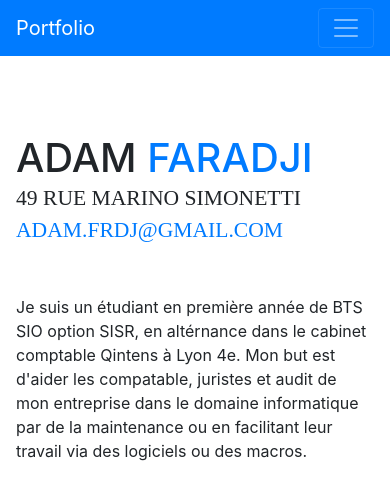
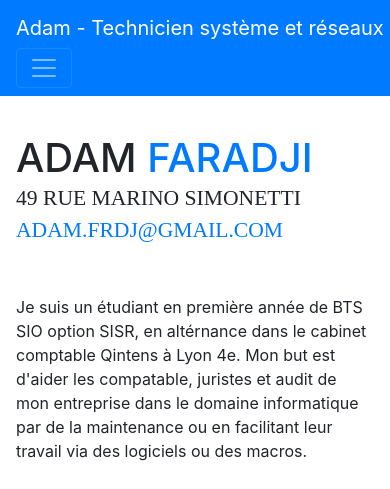
Before and after one commit to Spideyy691/bonportfolio, a website with bundled scripts: page index.html in a window 390 px wide. Shown: the top 489 px of the page. Built offline with nearby package versions, Linux system fonts and the light colour scheme; a web font is replaced by a local one.

Commit message:
Update index.html

```diff
--- a/index.html
+++ b/index.html
@@ -29,7 +29,7 @@
 
     <nav class="navbar navbar-expand-lg navbar-dark bg-primary fixed-top" id="sideNav">
       <a class="navbar-brand js-scroll-trigger" href="#page-top">
-        <span class="d-block d-lg-none">Portfolio</span>
+        <span class="d-block d-lg-none">Adam - Technicien système et réseaux</span>
         <span class="d-none d-lg-block">
           <img class="img-fluid img-profile rounded-circle mx-auto mb-2" src="https://media.licdn.com/dms/image/D4E03AQHTER2lUa-iNQ/profile-displayphoto-shrink_400_400/0/1713255344472?e=1718841600&v=beta&t=Ad2C8CmaluYsEggnz7Z3OI08NPkjJ3MnTsZTGHNMayM" alt="">
         </span>
```
